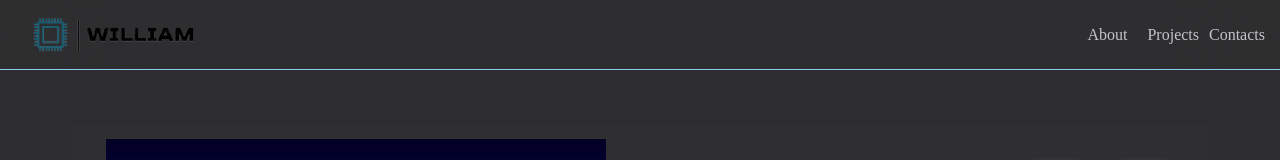
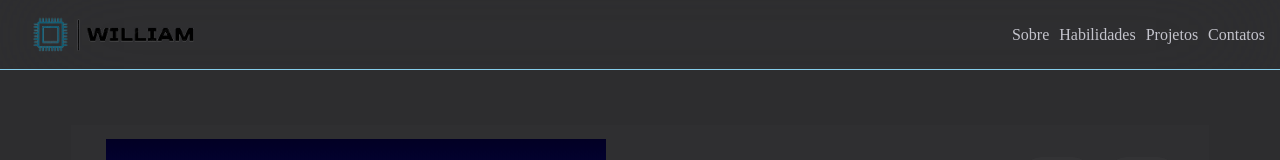
Before and after one commit to WilliamFilh0/Portfolio, a React (Vite) app: page / in a window 1280 px wide. Shown: the top 160 px of the page. Built offline with nearby package versions, Linux system fonts and the light colour scheme.

Commit message:
feat: add "Skills" to the Scroll menu and change all names from English to Portuguese

```diff
--- a/src/components/Header/Header.jsx
+++ b/src/components/Header/Header.jsx
@@ -11,9 +11,10 @@ export function Header() {
       </a>
       <Nav>
         {" "}
-        <A href="#About">About</A>
-        <A href=""></A> <A href="#Projects">Projects</A>
-        <A href="#Contact">Contacts</A>
+        <A href="#About">Sobre</A>
+        <A href="#Skills">Habilidades</A>
+        <A href="#Projects">Projetos</A>
+        <A href="#Contact">Contatos</A>
       </Nav>
     </Container>
   );
--- a/src/page/Home.jsx
+++ b/src/page/Home.jsx
@@ -48,7 +48,7 @@ export function Page() {
           </ProfileSection>
         </CenteredContainer>
       </FullHeightContainer>
-      <TechnologiesIcons />
+      <TechnologiesIcons id="Skills" />
 
       <Projects id="Projects" />
 
```
